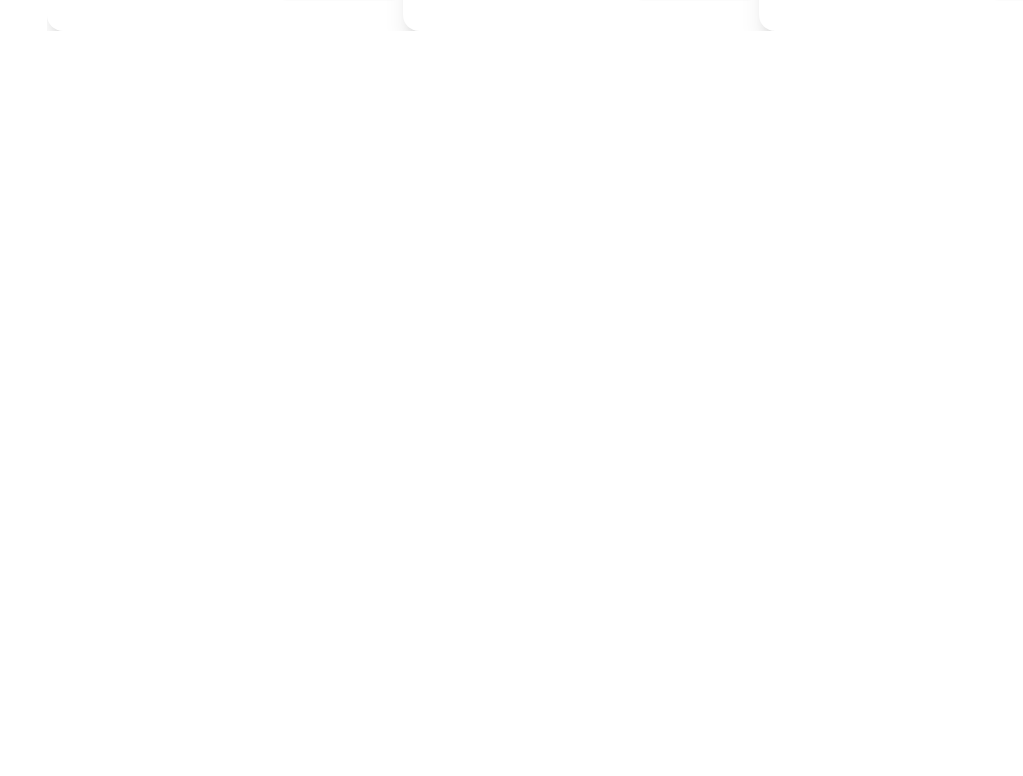
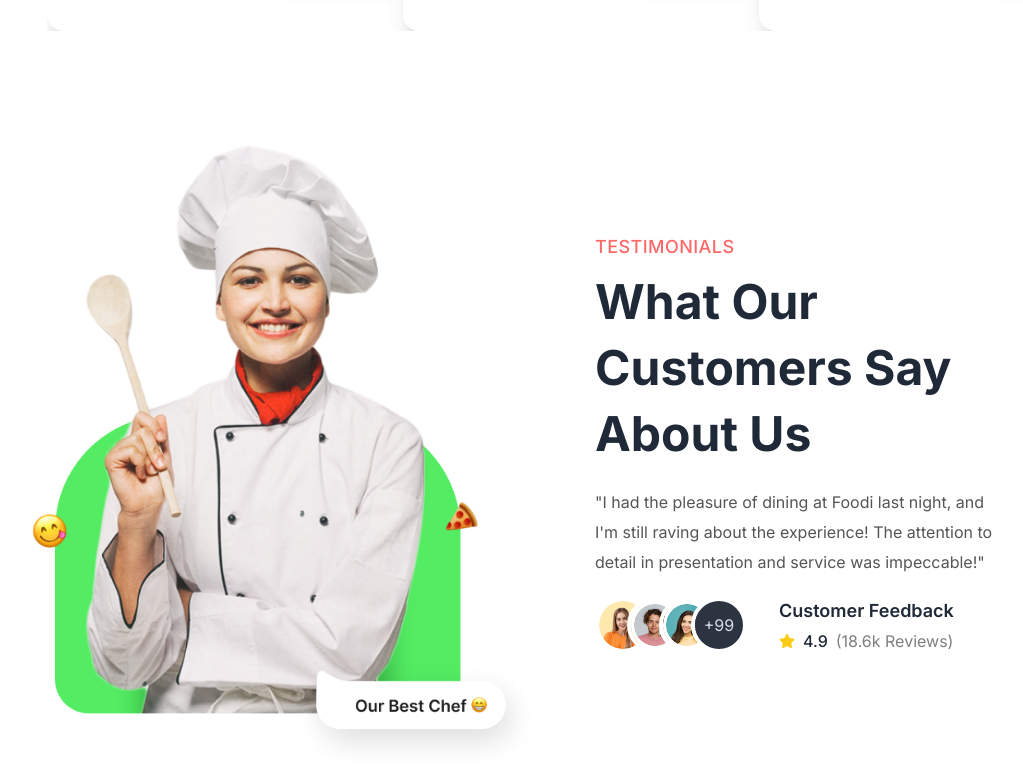
Before and after one commit to ErdemBilgn/Foodie-MERN, a React (Vite) app in the folder client/: page / in a window 1280 px wide. Shown: the part 2300-3076 px from the top of the page, without its empty margins (69-1092 px from the left). Before the commit the page ends 2411 px from the top, so only its background shows below. Built offline with nearby package versions, Linux system fonts and the light colour scheme.

Commit message:
Commit: Created Testimonials component

```diff
--- a/client/src/pages/home/Home.jsx
+++ b/client/src/pages/home/Home.jsx
@@ -1,6 +1,7 @@
 import Banner from "../../components/Banner";
 import Categories from "./Categories";
 import SpecialDishes from "./SpecialDishes";
+import Testimonials from "./Testimonials";
 
 function Home() {
   return (
@@ -8,6 +9,7 @@
       <Banner />;
       <Categories />
       <SpecialDishes />
+      <Testimonials />
     </div>
   );
 }
--- /dev/null
+++ b/client/src/pages/home/Testimonials.jsx
@@ -0,0 +1,60 @@
+import { FaStar } from "react-icons/fa";
+
+function Testimonials() {
+  return (
+    <div className="section-container">
+      <div className="flex flex-col md:flex-row items-center justify-between gap-12">
+        <div className="md:w-1/2">
+          <img src="/images/home/testimonials/testimonials.png" alt="" />
+        </div>
+        <div className="md:w-1/2">
+          <div className="text-left md:w-4/5">
+            <p className="subtitle">Testimonials</p>
+            <h2 className="title">What Our Customers Say About Us</h2>
+            <blockquote className="my-5 text-secondary leading-[30px]">
+              "I had the pleasure of dining at Foodi last night, and I'm still
+              raving about the experience! The attention to detail in
+              presentation and service was impeccable!"
+            </blockquote>
+
+            {/* Avatars  */}
+            <div className="flex items-center gap-8 flex-wrap">
+              <div className="avatar-group -space-x-6 rtl:space-x-reverse">
+                <div className="avatar">
+                  <div className="w-12">
+                    <img src="/images/home/testimonials/testimonial1.png" />
+                  </div>
+                </div>
+                <div className="avatar">
+                  <div className="w-12">
+                    <img src="/images/home/testimonials/testimonial2.png" />
+                  </div>
+                </div>
+                <div className="avatar">
+                  <div className="w-12">
+                    <img src="/images/home/testimonials/testimonial3.png" />
+                  </div>
+                </div>
+                <div className="avatar placeholder">
+                  <div className="w-12 bg-neutral text-neutral-content">
+                    <span>+99</span>
+                  </div>
+                </div>
+              </div>
+              <div className="space-y-1">
+                <h5 className="text-lg font-semibold">Customer Feedback</h5>
+                <div className="flex items-center gap-2">
+                  <FaStar className="text-yellow-400" />
+                  <span className="font-medium ">4.9 </span>
+                  <span className="text-[#807E7E]"> (18.6k Reviews)</span>
+                </div>
+              </div>
+            </div>
+          </div>
+        </div>
+      </div>
+    </div>
+  );
+}
+
+export default Testimonials;
```
